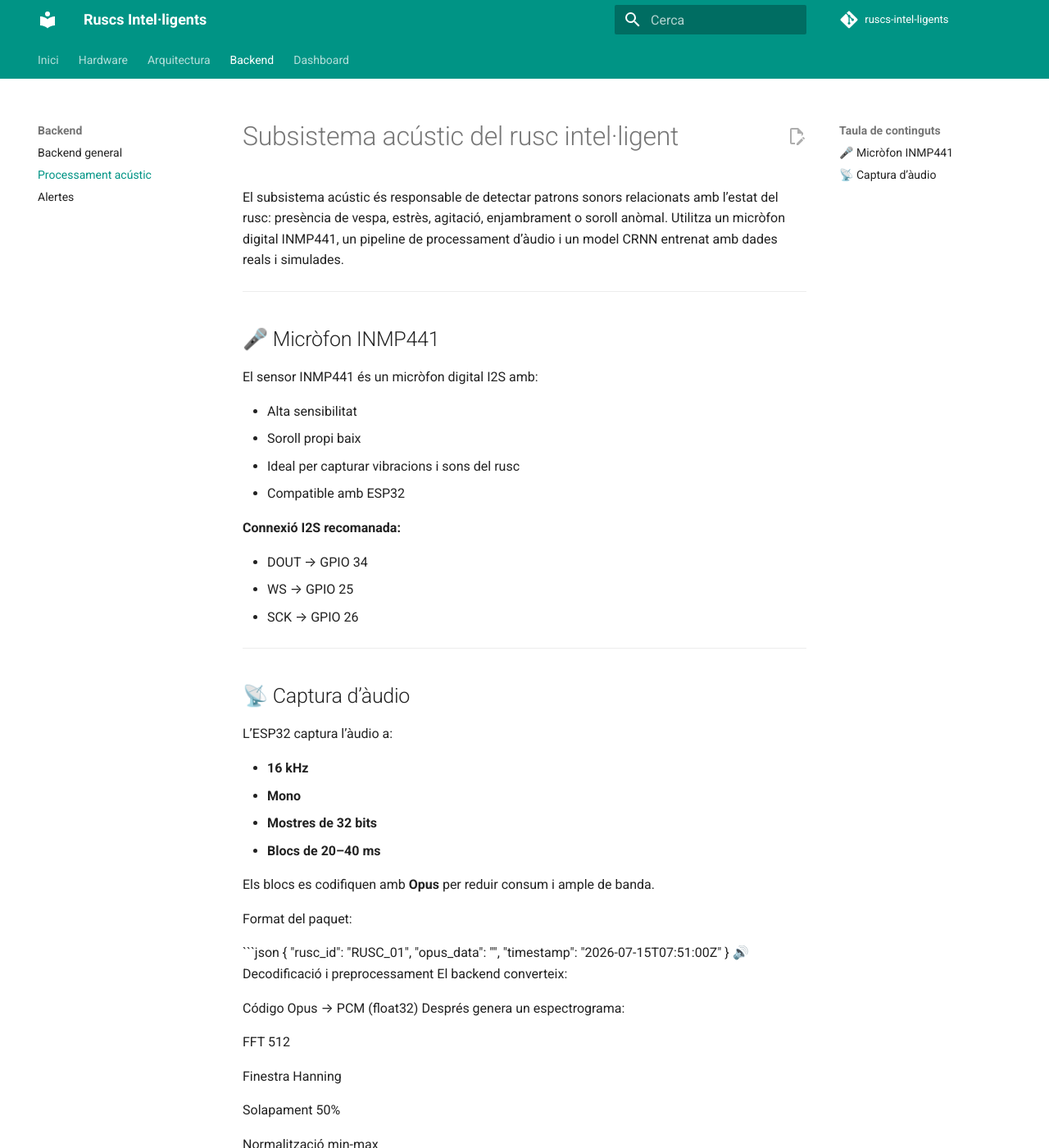
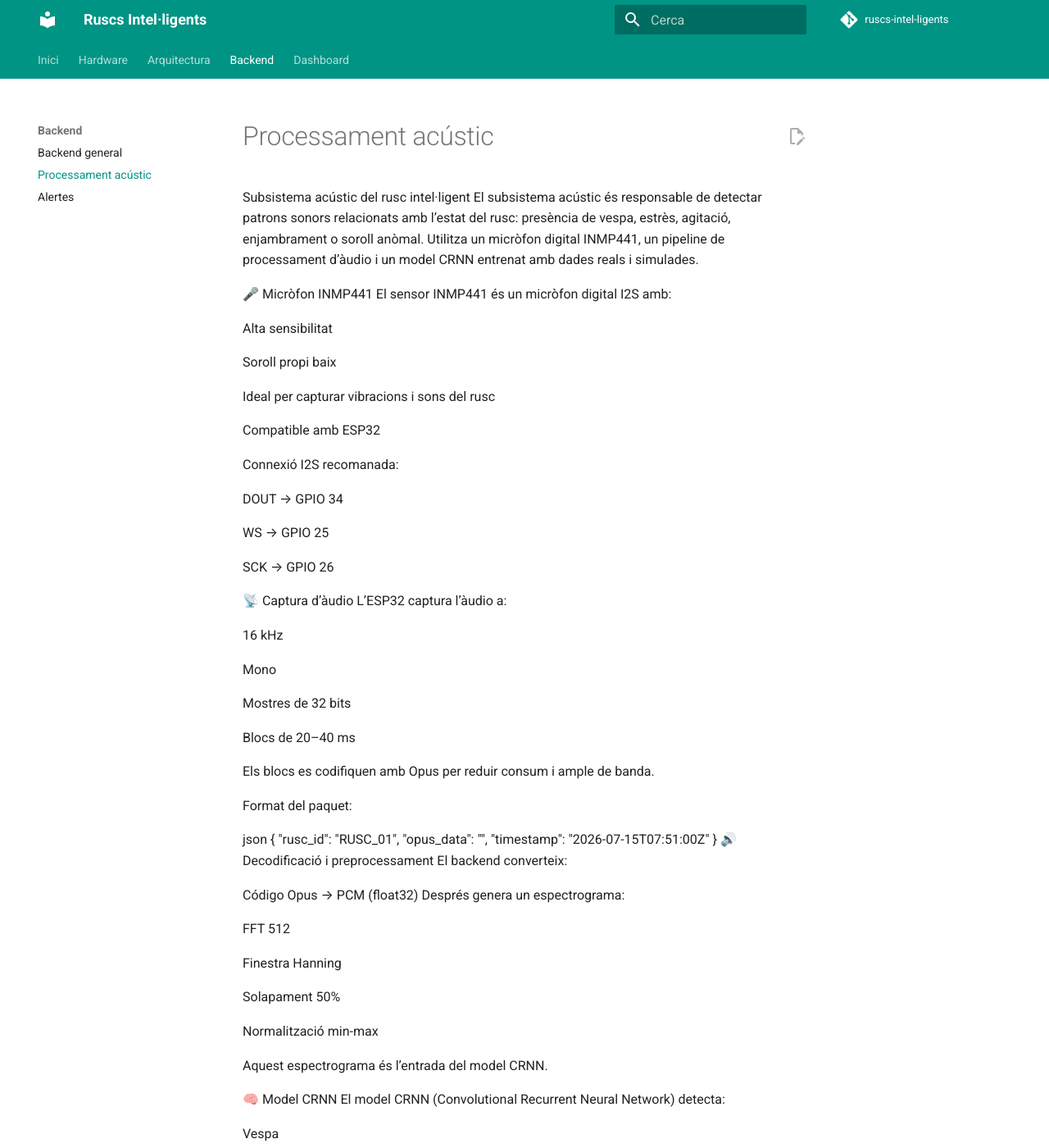
Before and after one commit to NataliaBioResearch/ruscs-intel-ligents, an MkDocs documentation site: the page built from docs/acoustic.md, in a window 1280 px wide and 1400 px high. Shown: the whole window at 82% size. Built offline with MkDocs 1.6.1 and Material for MkDocs 9.7.7, drawn with Linux system fonts in a browser that asks for light colours; comment, search, counter and statistics services are not loaded; part of the change alters nothing that is shown; some of the changed text lies outside the part shown.

Commit message:
Update acoustic.md

````diff
--- a/docs/acoustic.md
+++ b/docs/acoustic.md
@@ -1,40 +1,41 @@
-# Subsistema acústic del rusc intel·ligent
-
+Subsistema acústic del rusc intel·ligent
 El subsistema acústic és responsable de detectar patrons sonors relacionats amb l’estat del rusc: presència de vespa, estrès, agitació, enjambrament o soroll anòmal. Utilitza un micròfon digital INMP441, un pipeline de processament d’àudio i un model CRNN entrenat amb dades reals i simulades.
 
----
-
-## 🎤 Micròfon INMP441
-
+🎤 Micròfon INMP441
 El sensor INMP441 és un micròfon digital I2S amb:
 
-- Alta sensibilitat
-- Soroll propi baix
-- Ideal per capturar vibracions i sons del rusc
-- Compatible amb ESP32
+Alta sensibilitat
 
-**Connexió I2S recomanada:**
+Soroll propi baix
 
-- DOUT → GPIO 34
-- WS → GPIO 25
-- SCK → GPIO 26
+Ideal per capturar vibracions i sons del rusc
 
----
+Compatible amb ESP32
 
-## 📡 Captura d’àudio
+Connexió I2S recomanada:
 
+DOUT → GPIO 34
+
+WS → GPIO 25
+
+SCK → GPIO 26
+
+📡 Captura d’àudio
 L’ESP32 captura l’àudio a:
 
-- **16 kHz**
-- **Mono**
-- **Mostres de 32 bits**
-- **Blocs de 20–40 ms**
+16 kHz
 
-Els blocs es codifiquen amb **Opus** per reduir consum i ample de banda.
+Mono
+
+Mostres de 32 bits
+
+Blocs de 20–40 ms
+
+Els blocs es codifiquen amb Opus per reduir consum i ample de banda.
 
 Format del paquet:
 
-```json
+json
 {
   "rusc_id": "RUSC_01",
   "opus_data": "<bytes>",
@@ -71,6 +72,49 @@ Soroll anòmal
 Agitació
 
 Sortida típica:
+
+json
+{
+  "vespa": 0.87,
+  "estrès": 0.22,
+  "enjambrament": 0.05,
+  "agitacio": 0.41
+}
+🧠 Model CRNN utilitzat
+El sistema utilitza el model acústic CRNN real entrenat amb dades de ruscs monitorats i escenaris simulats.
+Aquest model es troba al directori:
+
+Código
+models/crnn_real.h5
+Aquest model s’integra amb els mòduls del namespace ns_acoustic:
+
+ns_acoustic/crnn_model.py — càrrega del model
+
+ns_acoustic/crnn_inference.py — inferència i preprocessament
+
+ns_acoustic/pipeline_acoustic.py — pipeline complet (features → CRNN → alertes)
+
+📥 Entrada del model
+Espectrograma Mel 128×128
+
+Normalitzat min-max
+
+Canal únic (mono)
+
+📤 Sortida del model
+Vector de probabilitats per a cada classe acústica:
+
+vespa
+
+estrès
+
+enjambrament
+
+agitació
+
+soroll anòmal
+
+Exemple:
 
 json
 {
````
